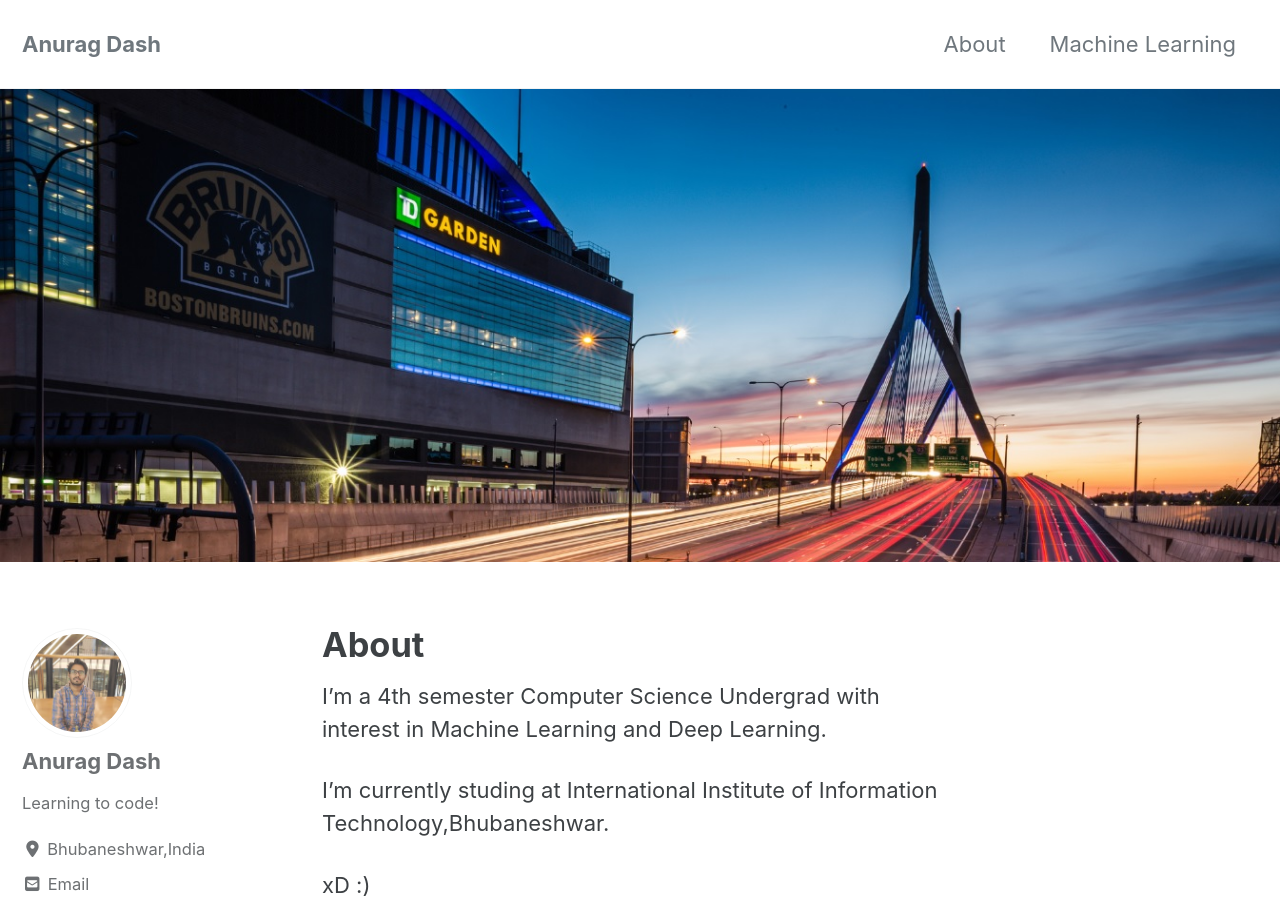
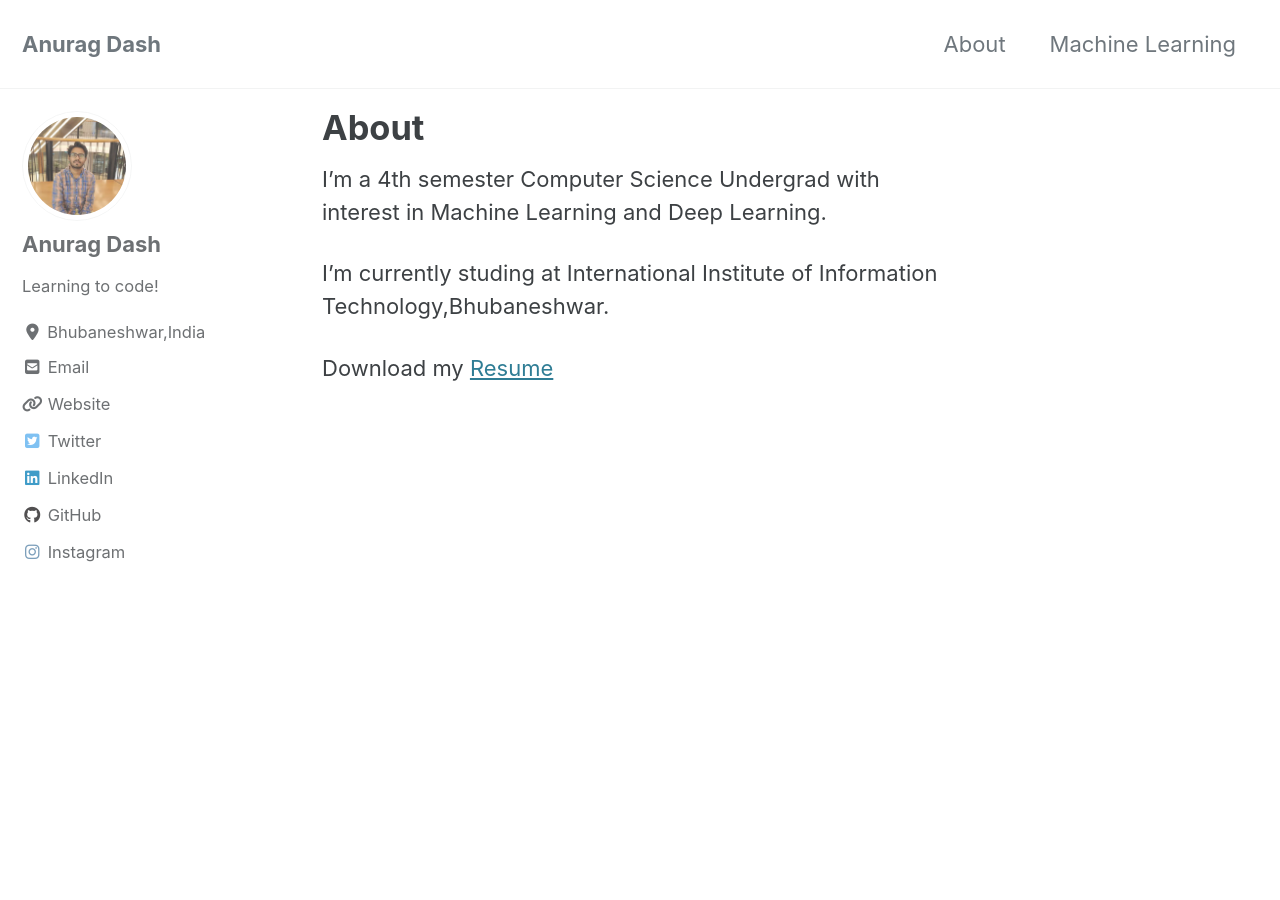
Before and after one commit to dash-anurag/dash-anurag.github.io, a Jekyll site: the page built from _pages/about.md, in a window 1280 px wide and 900 px high. Built offline with Jekyll 4.4.1, drawn with Linux system fonts in a browser that asks for light colours; cached includes are drawn as plain includes; nearby versions of some CDN libraries.

Commit message:
On branch master,CV added!

```diff
--- a/_pages/about.md
+++ b/_pages/about.md
@@ -2,11 +2,11 @@
 title: "About"
 permalink: /about/
 header:
-    image: "images/zakim.jpg"
+image: "images/zakim.jpg"
 ---
 
 I'm a 4th semester Computer Science Undergrad with interest in Machine Learning and Deep Learning.
 
 I'm currently studing at International Institute of Information Technology,Bhubaneshwar.
 
-xD :)
+Download my [Resume](https://drive.google.com/file/d/1JI4HQD5G7Nnwanp9v_8QgoHthE7DgsMT/view?usp=sharing "My CV")
```
